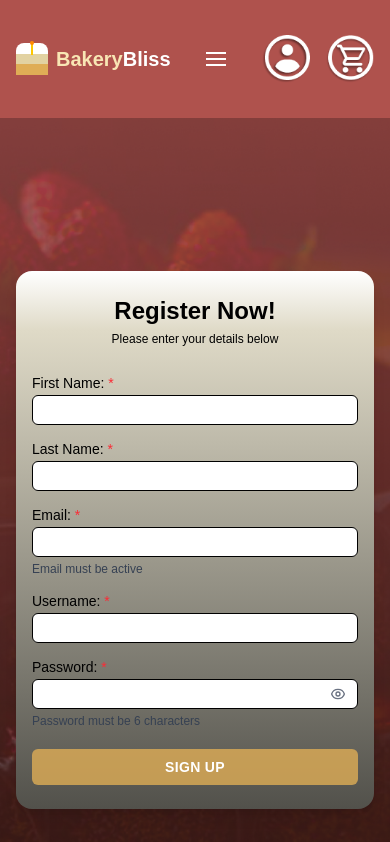
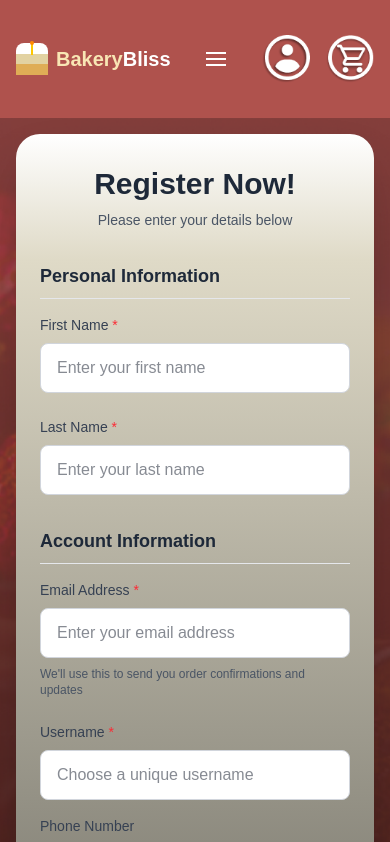
Before and after one commit to Gcoyy/bakery-bliss, a React (Vite) app: page /signup in a window 390 px wide. Shown: the top 842 px of the page. Built offline with nearby package versions, Linux system fonts and the light colour scheme.

Commit message:
Added Phone Number

```diff
--- a/src/Pages/Customer/SignUp.jsx
+++ b/src/Pages/Customer/SignUp.jsx
@@ -8,6 +8,7 @@ const SignUp = () => {
   const [lastName, setLastName] = useState("");
   const [username, setUsername] = useState("");
   const [email, setEmail] = useState("");
+  const [phoneNumber, setPhoneNumber] = useState("");
   const [password, setPassword] = useState("");
   const [loading, setLoading] = useState(false);
   const [error, setError] = useState("");
@@ -85,7 +86,7 @@ const SignUp = () => {
     }
 
     try {
-      const result = await signUpNewUser(email, password, firstName, lastName, username);
+      const result = await signUpNewUser(email, password, firstName, lastName, username, phoneNumber);
 
       if (result.success) {
         toast.success('Account created successfully! Welcome to Bakery Bliss!');
@@ -111,71 +112,118 @@ const SignUp = () => {
 
   return (
     <div className="bg-[url('/Background.png')] bg-cover bg-top min-h-screen w-full flex items-center justify-center p-4">
-      <div className="bg-[linear-gradient(to_bottom,_white_0%,_#DFDAC7_11%,_#52514B_100%)] flex items-center justify-center gap-6 md:gap-10 flex-col w-full max-w-sm sm:max-w-md md:max-w-lg h-auto py-6 md:py-10 px-4 md:px-8 rounded-2xl md:rounded-3xl shadow-lg">
-        <div className="text-center">
-          <h1 className="text-2xl md:text-3xl font-bold">Register Now!</h1>
-          <p className="text-xs md:text-sm mt-1">Please enter your details below</p>
+      <div className="bg-[linear-gradient(to_bottom,_white_0%,_#DFDAC7_11%,_#52514B_100%)] flex items-center justify-center gap-6 md:gap-10 flex-col w-full max-w-lg sm:max-w-xl md:max-w-2xl lg:max-w-3xl h-auto py-8 md:py-12 px-6 md:px-10 rounded-3xl md:rounded-[2rem] shadow-2xl">
+        <div className="text-center mb-2">
+          <h1 className="text-3xl md:text-4xl font-bold text-gray-800 mb-2">Register Now!</h1>
+          <p className="text-sm md:text-base text-gray-600">Please enter your details below</p>
         </div>
 
-        <form onSubmit={handleSignUp} className="flex flex-col space-y-3 md:space-y-4 w-full">
-          <div className="flex flex-col sm:flex-row gap-3 md:gap-4">
-            <div className="w-full sm:w-1/2">
-              <label htmlFor="firstName" className="text-sm md:text-base">First Name: <span className="text-red-500">*</span></label>
+        <form onSubmit={handleSignUp} className="flex flex-col space-y-8 w-full">
+          {/* Personal Information Section */}
+          <div className="space-y-4">
+            <h3 className="text-lg font-semibold text-gray-800 border-b border-gray-200 pb-2">Personal Information</h3>
+
+            <div className="grid grid-cols-1 md:grid-cols-2 gap-6">
+              <div className="space-y-2">
+                <label htmlFor="firstName" className="block text-sm font-medium text-gray-700">
+                  First Name <span className="text-red-500">*</span>
+                </label>
                 <input
-                className="bg-white text-black rounded-md px-2 py-1 md:py-2 border border-black-300 focus:outline-none focus:ring-2 focus:ring-[#AF524D] w-full text-sm md:text-base"
+                  className="w-full bg-white text-gray-900 rounded-lg px-4 py-3 border border-gray-300 focus:outline-none focus:ring-2 focus:ring-[#AF524D] focus:border-transparent transition-all duration-200"
                   type="text"
                   id="firstName"
                   required
                   value={firstName}
                   onChange={(e) => setFirstName(e.target.value)}
+                  placeholder="Enter your first name"
                 />
               </div>
 
-            <div className="w-full sm:w-1/2">
-              <label htmlFor="lastName" className="text-sm md:text-base">Last Name: <span className="text-red-500">*</span></label>
+              <div className="space-y-2">
+                <label htmlFor="lastName" className="block text-sm font-medium text-gray-700">
+                  Last Name <span className="text-red-500">*</span>
+                </label>
                 <input
-                className="bg-white text-black rounded-md px-2 py-1 md:py-2 border border-black-300 focus:outline-none focus:ring-2 focus:ring-[#AF524D] w-full text-sm md:text-base"
+                  className="w-full bg-white text-gray-900 rounded-lg px-4 py-3 border border-gray-300 focus:outline-none focus:ring-2 focus:ring-[#AF524D] focus:border-transparent transition-all duration-200"
                   type="text"
                   id="lastName"
                   required
                   value={lastName}
                   onChange={(e) => setLastName(e.target.value)}
+                  placeholder="Enter your last name"
                 />
               </div>
             </div>
+          </div>
 
-          <div>
-            <label htmlFor="email" className="text-sm md:text-base">Email: <span className="text-red-500">*</span></label>
+          {/* Account Information Section */}
+          <div className="space-y-4">
+            <h3 className="text-lg font-semibold text-gray-800 border-b border-gray-200 pb-2">Account Information</h3>
+
+            <div className="grid grid-cols-1 lg:grid-cols-2 gap-6">
+              <div className="space-y-2">
+                <label htmlFor="email" className="block text-sm font-medium text-gray-700">
+                  Email Address <span className="text-red-500">*</span>
+                </label>
                 <input
-              className="w-full bg-white text-black rounded-md px-2 py-1 md:py-2 border border-black-300 focus:outline-none focus:ring-2 focus:ring-[#AF524D] text-sm md:text-base"
+                  className="w-full bg-white text-gray-900 rounded-lg px-4 py-3 border border-gray-300 focus:outline-none focus:ring-2 focus:ring-[#AF524D] focus:border-transparent transition-all duration-200"
                   type="email"
                   id="email"
                   required
                   value={email}
                   onChange={(e) => setEmail(e.target.value)}
+                  placeholder="Enter your email address"
                 />
-            <p className="text-xs text-gray-700 mt-1 md:mt-2">
-              Email must be active
+                <p className="text-xs text-gray-600">
+                  We'll use this to send you order confirmations and updates
                 </p>
               </div>
 
-          <div>
-            <label htmlFor="username" className="text-sm md:text-base">Username: <span className="text-red-500">*</span></label>
+              <div className="space-y-2">
+                <label htmlFor="username" className="block text-sm font-medium text-gray-700">
+                  Username <span className="text-red-500">*</span>
+                </label>
                 <input
-              className="w-full bg-white text-black rounded-md px-2 py-1 md:py-2 border border-black-300 focus:outline-none focus:ring-2 focus:ring-[#AF524D] text-sm md:text-base"
+                  className="w-full bg-white text-gray-900 rounded-lg px-4 py-3 border border-gray-300 focus:outline-none focus:ring-2 focus:ring-[#AF524D] focus:border-transparent transition-all duration-200"
                   type="text"
                   id="username"
                   required
                   value={username}
                   onChange={(e) => setUsername(e.target.value)}
+                  placeholder="Choose a unique username"
                 />
               </div>
+            </div>
 
-          <div className="relative">
-            <label htmlFor="password" className="text-sm md:text-base">Password: <span className="text-red-500">*</span></label>
-            <div className="relative">
+            <div className="space-y-2">
+              <label htmlFor="phoneNumber" className="block text-sm font-medium text-gray-700">
+                Phone Number
+              </label>
               <input
-                className="w-full bg-white text-black rounded-md px-2 py-1 md:py-2 pr-10 border border-black-300 focus:outline-none focus:ring-2 focus:ring-[#AF524D] text-sm md:text-base"
+                className="w-full bg-white text-gray-900 rounded-lg px-4 py-3 border border-gray-300 focus:outline-none focus:ring-2 focus:ring-[#AF524D] focus:border-transparent transition-all duration-200"
+                type="tel"
+                id="phoneNumber"
+                placeholder="Enter your phone number"
+                value={phoneNumber}
+                onChange={(e) => setPhoneNumber(e.target.value)}
+              />
+              <p className="text-xs text-gray-600">
+                Optional - for delivery updates and order notifications
+              </p>
+            </div>
+          </div>
+
+          {/* Security Section */}
+          <div className="space-y-4">
+            <h3 className="text-lg font-semibold text-gray-800 border-b border-gray-200 pb-2">Security</h3>
+
+            <div className="space-y-2">
+              <label htmlFor="password" className="block text-sm font-medium text-gray-700">
+                Password <span className="text-red-500">*</span>
+              </label>
+              <div className="relative mb-4">
+                <input
+                  className="w-full bg-white text-gray-900 rounded-lg px-4 py-3 pr-12 border border-gray-300 focus:outline-none focus:ring-2 focus:ring-[#AF524D] focus:border-transparent transition-all duration-200"
                   type={showPassword ? "text" : "password"}
                   id="password"
                   required
@@ -184,66 +232,81 @@ const SignUp = () => {
                   onChange={handlePasswordChange}
                   onFocus={() => setShowPasswordValidation(password.length > 0)}
                   onBlur={() => setShowPasswordValidation(false)}
+                  placeholder="Create a strong password"
                 />
                 <button
                   type="button"
-                className="absolute inset-y-0 right-0 pr-3 flex items-center"
+                  className="absolute inset-y-0 right-0 pr-4 flex items-center text-gray-500 hover:text-gray-700 transition-colors duration-200"
                   onClick={() => setShowPassword(!showPassword)}
                 >
                   {showPassword ? (
-                  <svg className="w-4 h-4 text-gray-500" fill="none" stroke="currentColor" viewBox="0 0 24 24">
+                    <svg className="w-5 h-5" fill="none" stroke="currentColor" viewBox="0 0 24 24">
                       <path strokeLinecap="round" strokeLinejoin="round" strokeWidth={2} d="M13.875 18.825A10.05 10.05 0 0112 19c-4.478 0-8.268-2.943-9.543-7a9.97 9.97 0 011.563-3.029m5.858.908a3 3 0 114.243 4.243M9.878 9.878l4.242 4.242M9.878 9.878L3 3m6.878 6.878L21 21" />
                     </svg>
                   ) : (
-                  <svg className="w-4 h-4 text-gray-500" fill="none" stroke="currentColor" viewBox="0 0 24 24">
+                    <svg className="w-5 h-5" fill="none" stroke="currentColor" viewBox="0 0 24 24">
                       <path strokeLinecap="round" strokeLinejoin="round" strokeWidth={2} d="M15 12a3 3 0 11-6 0 3 3 0 016 0z" />
                       <path strokeLinecap="round" strokeLinejoin="round" strokeWidth={2} d="M2.458 12C3.732 7.943 7.523 5 12 5c4.478 0 8.268 2.943 9.542 7-1.274 4.057-5.064 7-9.542 7-4.477 0-8.268-2.943-9.542-7z" />
                     </svg>
                   )}
                 </button>
-            </div>
 
                 {/* Password Validation Popup */}
                 {showPasswordValidation && (
-              <div className="absolute top-full left-0 mt-1 bg-white border border-gray-300 rounded-lg shadow-lg p-3 z-10 w-full sm:min-w-64 sm:w-auto">
-                <div className="text-xs md:text-sm font-medium text-gray-700 mb-2">Password Requirements:</div>
-                <div className="space-y-1">
-                  <div className={`flex items-center text-xs ${passwordChecks.length ? 'text-green-600' : 'text-red-500'}`}>
-                    <span className={`w-2 h-2 rounded-full mr-2 ${passwordChecks.length ? 'bg-green-500' : 'bg-red-500'}`}></span>
+                  <div className="absolute top-full left-0 mt-2 bg-white border border-gray-200 rounded-lg shadow-xl p-4 z-20 w-fit">
+                    <div className="text-sm font-medium text-gray-800 mb-3">Password Requirements:</div>
+                    <div className="space-y-2">
+                      <div className={`flex items-center text-sm ${passwordChecks.length ? 'text-green-600' : 'text-red-500'}`}>
+                        <span className={`w-2 h-2 rounded-full mr-3 ${passwordChecks.length ? 'bg-green-500' : 'bg-red-500'}`}></span>
                         At least 6 characters
                       </div>
-                  <div className={`flex items-center text-xs ${passwordChecks.uppercase ? 'text-green-600' : 'text-red-500'}`}>
-                    <span className={`w-2 h-2 rounded-full mr-2 ${passwordChecks.uppercase ? 'bg-green-500' : 'bg-red-500'}`}></span>
+                      <div className={`flex items-center text-sm ${passwordChecks.uppercase ? 'text-green-600' : 'text-red-500'}`}>
+                        <span className={`w-2 h-2 rounded-full mr-3 ${passwordChecks.uppercase ? 'bg-green-500' : 'bg-red-500'}`}></span>
                         One capital letter (A-Z)
                       </div>
-                  <div className={`flex items-center text-xs ${passwordChecks.lowercase ? 'text-green-600' : 'text-red-500'}`}>
-                    <span className={`w-2 h-2 rounded-full mr-2 ${passwordChecks.lowercase ? 'bg-green-500' : 'bg-red-500'}`}></span>
+                      <div className={`flex items-center text-sm ${passwordChecks.lowercase ? 'text-green-600' : 'text-red-500'}`}>
+                        <span className={`w-2 h-2 rounded-full mr-3 ${passwordChecks.lowercase ? 'bg-green-500' : 'bg-red-500'}`}></span>
                         One lowercase letter (a-z)
                       </div>
-                  <div className={`flex items-center text-xs ${passwordChecks.number ? 'text-green-600' : 'text-red-500'}`}>
-                    <span className={`w-2 h-2 rounded-full mr-2 ${passwordChecks.number ? 'bg-green-500' : 'bg-red-500'}`}></span>
+                      <div className={`flex items-center text-sm ${passwordChecks.number ? 'text-green-600' : 'text-red-500'}`}>
+                        <span className={`w-2 h-2 rounded-full mr-3 ${passwordChecks.number ? 'bg-green-500' : 'bg-red-500'}`}></span>
                         One number (0-9)
                       </div>
-                  <div className={`flex items-center text-xs ${passwordChecks.special ? 'text-green-600' : 'text-red-500'}`}>
-                    <span className={`w-2 h-2 rounded-full mr-2 ${passwordChecks.special ? 'bg-green-500' : 'bg-red-500'}`}></span>
+                      <div className={`flex items-center text-sm ${passwordChecks.special ? 'text-green-600' : 'text-red-500'}`}>
+                        <span className={`w-2 h-2 rounded-full mr-3 ${passwordChecks.special ? 'bg-green-500' : 'bg-red-500'}`}></span>
                         One special character (!@#$%^&*)
                       </div>
                     </div>
                   </div>
                 )}
+              </div>
 
-            <p className="text-xs text-gray-700 mt-1 md:mt-2">
-              Password must be 6 characters
+              <p className="text-xs text-gray-600">
+                Password must be at least 6 characters with uppercase, lowercase, number, and special character
               </p>
             </div>
+          </div>
 
+          {/* Submit Button */}
+          <div className="pt-6">
             <button
               type="submit"
               disabled={loading}
-            className="bg-[#DFAD56]/80 text-white font-bold px-4 md:px-6 py-2 md:py-3 rounded-md cursor-pointer transition ease-in-out delay-100 hover:bg-[#FFECB5] hover:text-gray-800 duration-300 tracking-wide w-full disabled:opacity-50 disabled:cursor-not-allowed text-sm md:text-base mt-2 md:mt-4"
+              className="w-full bg-[#AF524D] text-white font-semibold py-4 px-6 rounded-xl cursor-pointer transition-all duration-300 hover:bg-[#8B3D3A] focus:outline-none focus:ring-2 focus:ring-[#AF524D] focus:ring-offset-2 disabled:opacity-50 disabled:cursor-not-allowed text-base shadow-lg hover:shadow-xl"
             >
-            {loading ? "Signing up..." : "SIGN UP"}
+              {loading ? (
+                <div className="flex items-center justify-center">
+                  <svg className="animate-spin -ml-1 mr-3 h-5 w-5 text-white" xmlns="http://www.w3.org/2000/svg" fill="none" viewBox="0 0 24 24">
+                    <circle className="opacity-25" cx="12" cy="12" r="10" stroke="currentColor" strokeWidth="4"></circle>
+                    <path className="opacity-75" fill="currentColor" d="M4 12a8 8 0 018-8V0C5.373 0 0 5.373 0 12h4zm2 5.291A7.962 7.962 0 014 12H0c0 3.042 1.135 5.824 3 7.938l3-2.647z"></path>
+                  </svg>
+                  Creating Account...
+                </div>
+              ) : (
+                "Create Account"
+              )}
             </button>
+          </div>
         </form>
       </div>
     </div>
```
Lines whose indentation alone changed are shown as unchanged.
